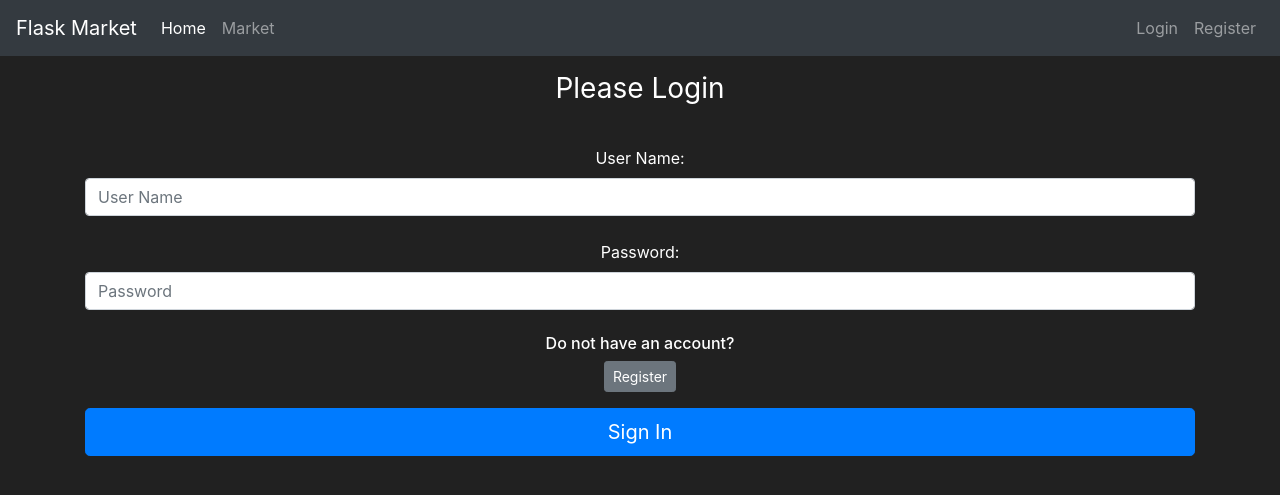
After one commit to francoggm/flask_ecommerce_simplified, a Flask app: page /login in a window 1280 px wide. The commit adds this page. Shown: the top 495 px of the page. Run offline with Flask 2, Linux system fonts and the light colour scheme; some libraries are stand-ins or nearby versions.

Commit message:
new auth routes, new models methods /attributes

```diff
--- a/flask_market/market/forms.py
+++ b/flask_market/market/forms.py
@@ -19,3 +19,8 @@ class RegisterForm(FlaskForm):
     password1 = PasswordField(label='Password:', validators=[Length(6), DataRequired()])
     password2 = PasswordField(label='Confirm Password:', validators=[EqualTo('password1'), DataRequired()])
     submit = SubmitField(label='Submit')
+
+class LoginForm(FlaskForm):
+    username = StringField(label='User Name:', validators=[Length(2, 30), DataRequired()])
+    password = PasswordField(label='Password:', validators=[Length(6), DataRequired()])
+    submit = SubmitField(label='Sign In')
--- a/flask_market/market/routes.py
+++ b/flask_market/market/routes.py
@@ -1,13 +1,15 @@
 from flask import render_template, Blueprint, redirect, url_for, flash
 from .models import Item, User
 from . import db
-from .forms import RegisterForm
+from .forms import RegisterForm, LoginForm
+from flask_login import login_user, current_user
 
 routes = Blueprint('routes', __name__)
 
 @routes.route('/')
 @routes.route('/home')
 def home_page():
+    print(current_user.password)
     return render_template('home.html')
 
 @routes.route('/market')
@@ -22,7 +24,7 @@ def register_page():
         user_to_create = User(
             username=form.username.data,
             email=form.email.data,
-            password_hash=form.password1.data
+            password=form.password1.data
         )
         db.session.add(user_to_create)
         db.session.commit()
@@ -32,3 +34,20 @@ def register_page():
         for err_msg in form.errors.values():
             flash(err_msg, category='danger')
     return render_template('register.html', form=form)
+
+@routes.route('/login', methods=['GET', 'POST'])
+def login_page():
+    form = LoginForm()
+
+    if form.validate_on_submit():
+        user = User.query.filter_by(username=form.username.data).first()
+        if user and user.check_password_correction(attempted_password=form.password.data):
+            login_user(user)
+            flash('Success! You are logged', category='success')
+            return redirect(url_for('routes.market_page'))
+        flash('Username and password dont match, try again', category='danger')
+
+    if form.errors:
+        for err_msg in form.errors.values():
+            flash(err_msg, category='danger')
+    return render_template('login.html', form=form)
--- a/flask_market/market/templates/base.html
+++ b/flask_market/market/templates/base.html
@@ -25,12 +25,29 @@
               </li>
           </ul>
           <ul class="navbar-nav">
+
+            {% if not current_user.is_authenticated %}
               <li class="nav-item">
-                  <a class="nav-link" href="#">Login</a>
+                <a class="nav-link" href="{{ url_for('routes.login_page') }}">Login</a>
               </li>
               <li class="nav-item">
-                  <a class="nav-link" href="{{ url_for('routes.register_page') }}">Register</a>
+                <a class="nav-link" href="{{ url_for('routes.register_page') }}">Register</a>
               </li>
+              {% else %}
+              <li class="nav-item">
+                <a class="nav-link" style="color: lawngreen; font-weight: bold;">
+                  <i class="fas fa-coins"></i>
+                  {{current_user.prettier_budget}}
+                </a>
+              </li>
+              <li class="nav-item">
+                <a class="nav-link">Welcome, {{current_user.username}}</a>
+              </li>
+              <li class="nav-item">
+                <a class="nav-link" href="#">Logout</a>
+              </li>
+              {% endif %}
+
           </ul>
         </div>
       </nav>
--- /dev/null
+++ b/flask_market/market/templates/login.html
@@ -0,0 +1,31 @@
+{% extends 'base.html' %}
+
+{% block title %} Login {% endblock %}
+
+{% block content %}
+<body class="text-center">
+    <div class="container">
+        <form method="POST" class="form-signin" style="color: white">
+            {{ form.hidden_tag() }}
+            <h1 class="h3 mb-3 font-weight-normal mt-3">
+                Please Login
+            </h1>
+            <br>
+            {{ form.username.label() }}
+            {{ form.username(class="form-control", placeholder="User Name") }}
+
+            {{ form.password.label(class='mt-4') }}
+            {{ form.password(class="form-control", placeholder="Password") }}
+
+            <br>
+
+            <div class="checkbox mb-3">
+                <h6>Do not have an account?</h6>
+                <a href="{{url_for('routes.register_page')}}" class="btn btn-sm btn-secondary">Register</a>
+            </div>
+
+            {{ form.submit(class="btn btn-lg btn-block btn-primary") }}
+        </form>
+    </div>
+</body>
+{% endblock %}
--- a/flask_market/market/templates/register.html
+++ b/flask_market/market/templates/register.html
@@ -25,6 +25,11 @@
 
             <br>
 
+            <div class="checkbox mb-3">
+                <h6>Already have an account?</h6>
+                <a href="{{url_for('routes.login_page')}}" class="btn btn-sm btn-secondary">Login</a>
+            </div>
+
             {{ form.submit(class="btn btn-lg btn-block btn-primary") }}
         </form>
     </div>
```
Also changed, not shown: flask_market/market/__init__.py (+12 -3 lines), flask_market/market/models.py (+20 -2 lines), flask_market/market/market.db, 1 other file.
